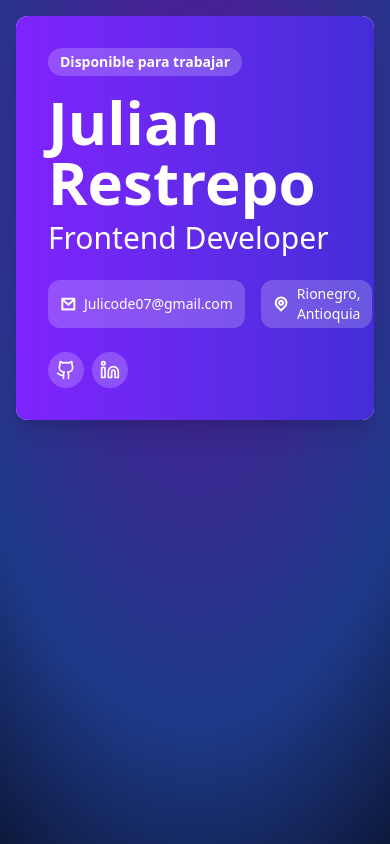
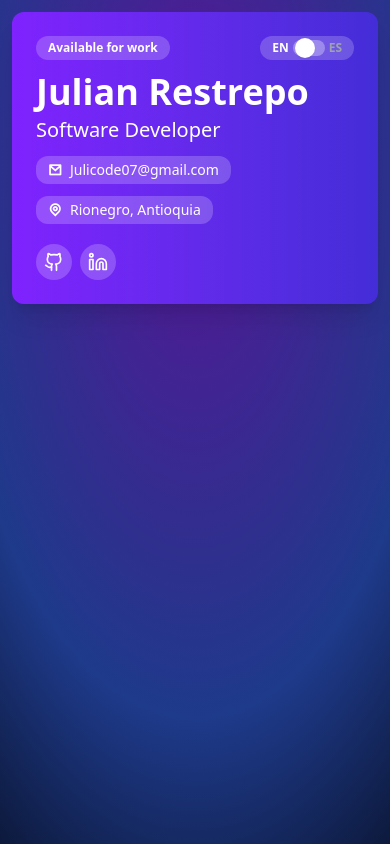
Before and after one commit to Julicode07/CV, a React (Vite) app: page / in a window 390 px wide. Built offline with nearby package versions, Linux system fonts and the light colour scheme.

Commit message:
feat: add responsive design and translation functionality

```diff
--- a/package.json
+++ b/package.json
@@ -11,8 +11,12 @@
   },
   "dependencies": {
     "@tailwindcss/vite": "^4.0.14",
+    "framer-motion": "^12.5.0",
+    "i18next": "^24.2.3",
+    "i18next-browser-languagedetector": "^8.0.4",
     "react": "^19.0.0",
     "react-dom": "^19.0.0",
+    "react-i18next": "^15.4.1",
     "tailwindcss": "^4.0.14"
   },
   "devDependencies": {
--- a/src/App.jsx
+++ b/src/App.jsx
@@ -1,41 +1,11 @@
 import "./index.css";
+import Header from "./components/Header";
 
 function App() {
   return (
-    <section className="min-h-screen [background:radial-gradient(130%_130%_at_50%_20%,#4c1d95_10%,#1e3a8a_50%,#000_90%)] p-4 md:p-8">
-      <div className="max-w-5xl mx-auto bg-white dark:bg-slate-950 rounded-xl shadow-xl overflow-hidden">
-        <div className="relative flex flex-col gap-2 bg-gradient-to-r from-violet-600 to-indigo-700 p-8 md:p-12 text-white overflow-hidden">
-
-          <div className="flex gap-4">
-            <a className="flex items-center">
-              <button className="i bg-white/20 px-3 py-1 rounded-full text-white text-sm font-semibold">Disponible para trabajar</button>
-            </a>
-          </div>
-
-          <h1 className="text-6xl font-bold mt-2">Julian Restrepo</h1>
-
-          <p className="text-3xl font-medium">Frontend Developer</p>
-
-          <div className="mt-4 flex gap-4">
-            <button className="flex items-center gap-2 bg-white/20 px-3 py-1 rounded-xl text-white text-sm">
-              <i class="ri-mail-line text-base font-semibold"></i>
-              <span>Julicode07@gmail.com</span>
-            </button>
-            <button className="flex items-center gap-2 bg-white/20 px-3 py-1 rounded-xl text-white text-sm">
-              <i class="ri-map-pin-line text-base font-semibold"></i>
-              <span>Rionegro, Antioquia</span>
-            </button>
-          </div>
-
-          <div className="mt-4 flex gap-2">
-            <a href="https://github.com/Julicode07" target="_blank" className="inline-block bg-white/20 p-2 rounded-full text-white text-sm">
-              <svg className="w-6 h-6" xmlns="http://www.w3.org/2000/svg" width="24" height="24" viewBox="0 0 24 24" fill="none" stroke="currentColor" stroke-width="2" stroke-linecap="round" stroke-linejoin="round" class="lucide lucide-github w-5 h-5"><path d="M15 22v-4a4.8 4.8 0 0 0-1-3.5c3 0 6-2 6-5.5.08-1.25-.27-2.48-1-3.5.28-1.15.28-2.35 0-3.5 0 0-1 0-3 1.5-2.64-.5-5.36-.5-8 0C6 2 5 2 5 2c-.3 1.15-.3 2.35 0 3.5A5.403 5.403 0 0 0 4 9c0 3.5 3 5.5 6 5.5-.39.49-.68 1.05-.85 1.65-.17.6-.22 1.23-.15 1.85v4"></path><path d="M9 18c-4.51 2-5-2-7-2"></path></svg>
-            </a>
-            <a href="" className="inline-block bg-white/20 p-2 rounded-full text-white text-sm">
-              <svg className="w-6 h-6" xmlns="http://www.w3.org/2000/svg" width="24" height="24" viewBox="0 0 24 24" fill="none" stroke="currentColor" stroke-width="2" stroke-linecap="round" stroke-linejoin="round" class="lucide lucide-linkedin w-5 h-5"><path d="M16 8a6 6 0 0 1 6 6v7h-4v-7a2 2 0 0 0-2-2 2 2 0 0 0-2 2v7h-4v-7a6 6 0 0 1 6-6z"></path><rect width="4" height="12" x="2" y="9"></rect><circle cx="4" cy="4" r="2"></circle></svg>
-            </a>
-          </div>
-        </div>
+    <section className="min-h-screen [background:radial-gradient(130%_130%_at_50%_20%,#4c1d95_10%,#1e3a8a_50%,#000_90%)] p-3 md:p-8">
+      <div className="max-w-5xl mx-auto rounded-xl shadow-xl overflow-hidden">
+        <Header />
       </div>
     </section>
   );
--- /dev/null
+++ b/src/components/Header.jsx
@@ -0,0 +1,85 @@
+import { useState } from "react";
+import { useTranslation } from "react-i18next";
+import "../i18n";
+import { motion } from "framer-motion";
+export default function Header() {
+    const [translate, i18n] = useTranslation();
+    const [checked, setChecked] = useState(i18n.language === "es");
+
+    const toggleLanguage = () => {
+        const newLang = checked ? "en" : "es";
+        i18n.changeLanguage(newLang);
+        setChecked(!checked);
+    };
+
+    return (
+        <div className="relative flex flex-col gap-1 md:gap-2 bg-gradient-to-r from-violet-600 to-indigo-700 p-6 md:p-12 text-white overflow-hidden">
+            <div className="flex justify-between gap-4">
+                <button className="bg-white/20 px-3 py-1 rounded-full text-white text-xs md:text-sm font-semibold">
+                    {translate("availability")}
+                </button>
+
+                <motion.button
+                    initial={{ opacity: 0, y: -20 }}
+                    animate={{ opacity: 1, y: 0 }}
+                    transition={{ duration: 0.5, ease: "easeOut" }}
+                    className="inline-flex items-center gap-1 bg-white/20 px-3 py-1 rounded-xl text-xs md:text-sm"
+                >
+                    <motion.span
+                        animate={{ color: checked ? "#9CA3AF" : "#FFFFFF" }}
+                        transition={{ duration: 0.3 }}
+                        className="font-bold"
+                    >
+                        EN
+                    </motion.span>
+
+                    <label htmlFor="hs-basic-usage" className="relative inline-block w-8 md:w-11 h-4 md:h-6 cursor-pointer">
+                        <input
+                            type="checkbox"
+                            id="hs-basic-usage"
+                            className="peer sr-only"
+                            checked={checked}
+                            onChange={toggleLanguage}
+                        />
+                        <span className="absolute inset-0 rounded-full transition-colors duration-200 ease-in-out peer-checked:bg-blue-600 bg-white/30"></span>
+                        <span className="absolute top-1/2 start-0.5 -translate-y-1/2 size-5 bg-white rounded-full shadow-xs transition-transform duration-200 ease-in-out peer-checked:translate-x-full peer-checked:bg-white"></span>
+                    </label>
+
+                    <motion.span
+                        animate={{ color: checked ? "#FFFFFF" : "#9CA3AF" }}
+                        transition={{ duration: 0.3 }}
+                        className="font-bold"
+                    >
+                        ES
+                    </motion.span>
+                </motion.button>
+            </div>
+
+            <h1 className="text-4xl md:text-6xl font-bold mt-2">Julian Restrepo</h1>
+            <p className="text-xl md:text-3xl font-medium">{translate("developerRole")}</p>
+
+            <div className="inline-block space-y-3 space-x-2 md:space-x-0 md:space-y-0 mt-2 md:mt-4 md:flex flex-col md:flex-row gap-4">
+                <a
+                    href="mailto:Julicode07@gmail.com"
+                    className="inline-flex items-center gap-2 bg-white/20 px-3 py-1 rounded-xl text-white text-sm"
+                >
+                    <i className="ri-mail-line text-sm md:text-base font-semibold"></i>
+                    <span>Julicode07@gmail.com</span>
+                </a>
+                <button className="inline-flex items-center gap-2 bg-white/20 px-3 py-1 rounded-xl text-white text-sm">
+                    <i className="ri-map-pin-line text-sm md:text-base font-semibold"></i>
+                    <span>Rionegro, Antioquia</span>
+                </button>
+            </div>
+
+            <div className="mt-4 flex gap-2">
+                <a href="https://github.com/Julicode07" target="_blank" className="inline-block bg-white/20 p-2 rounded-full text-white text-sm">
+                    <svg className="w-6 h-6" xmlns="http://www.w3.org/2000/svg" width="24" height="24" viewBox="0 0 24 24" fill="none" stroke="currentColor" stroke-width="2" stroke-linecap="round" stroke-linejoin="round" class="lucide lucide-github w-5 h-5"><path d="M15 22v-4a4.8 4.8 0 0 0-1-3.5c3 0 6-2 6-5.5.08-1.25-.27-2.48-1-3.5.28-1.15.28-2.35 0-3.5 0 0-1 0-3 1.5-2.64-.5-5.36-.5-8 0C6 2 5 2 5 2c-.3 1.15-.3 2.35 0 3.5A5.403 5.403 0 0 0 4 9c0 3.5 3 5.5 6 5.5-.39.49-.68 1.05-.85 1.65-.17.6-.22 1.23-.15 1.85v4"></path><path d="M9 18c-4.51 2-5-2-7-2"></path></svg>
+                </a>
+                <a href="" className="inline-block bg-white/20 p-2 rounded-full text-white text-sm">
+                    <svg className="w-6 h-6" xmlns="http://www.w3.org/2000/svg" width="24" height="24" viewBox="0 0 24 24" fill="none" stroke="currentColor" stroke-width="2" stroke-linecap="round" stroke-linejoin="round" class="lucide lucide-linkedin w-5 h-5"><path d="M16 8a6 6 0 0 1 6 6v7h-4v-7a2 2 0 0 0-2-2 2 2 0 0 0-2 2v7h-4v-7a6 6 0 0 1 6-6z"></path><rect width="4" height="12" x="2" y="9"></rect><circle cx="4" cy="4" r="2"></circle></svg>
+                </a>
+            </div>
+        </div>
+    )
+}
--- /dev/null
+++ b/src/i18n.js
@@ -0,0 +1,20 @@
+import i18n from "i18next";
+import { initReactI18next } from "react-i18next";
+import LanguageDetector from "i18next-browser-languagedetector";
+
+import en from "./locales/en.json";
+import es from "./locales/es.json";
+
+i18n
+    .use(LanguageDetector)
+    .use(initReactI18next)
+    .init({
+        resources: {
+            en: { translation: en },
+            es: { translation: es }
+        },
+        fallbackLng: "es",
+        interpolation: { escapeValue: false }
+    });
+
+export default i18n;
--- /dev/null
+++ b/src/locales/en.json
@@ -0,0 +1,4 @@
+{
+    "availability": "Available for work",
+    "developerRole": "Software Developer"
+}
--- /dev/null
+++ b/src/locales/es.json
@@ -0,0 +1,4 @@
+{
+    "availability": "Disponible para trabajar",
+    "developerRole": "Desarrollador de Software"
+}
```
Also changed, not shown: 2 other files (tests, documents, lock files or other folders).
